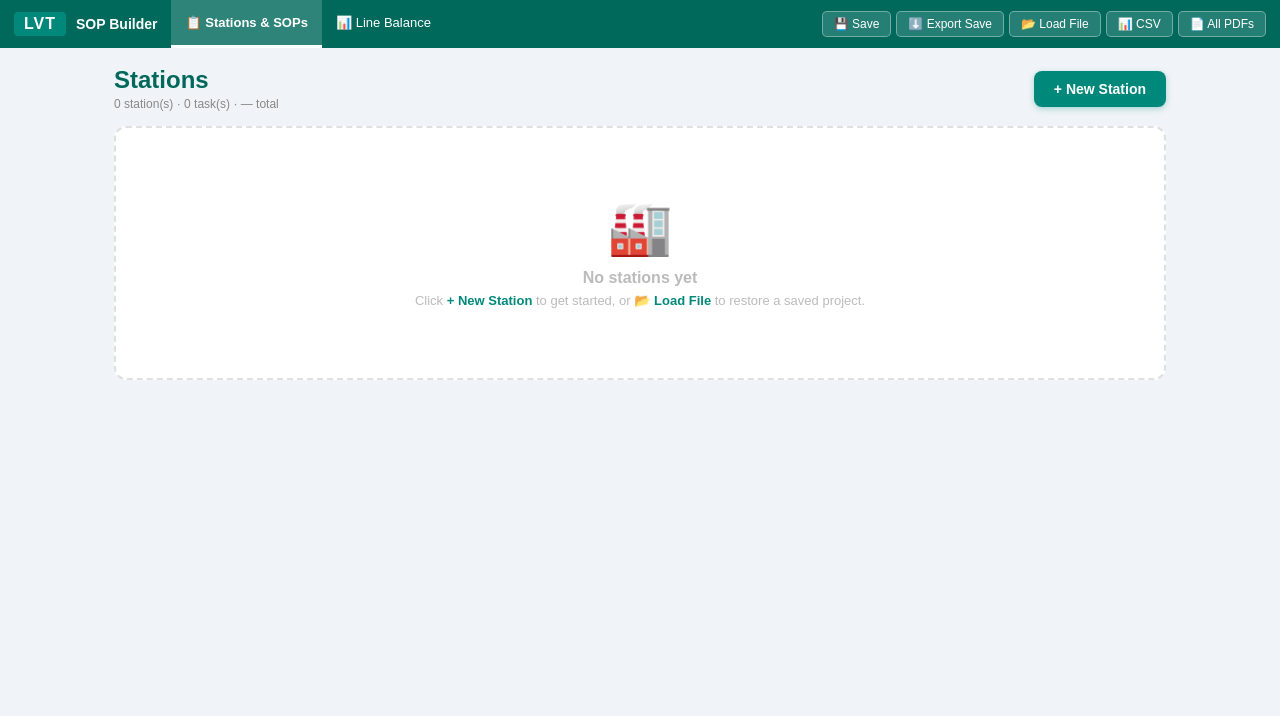
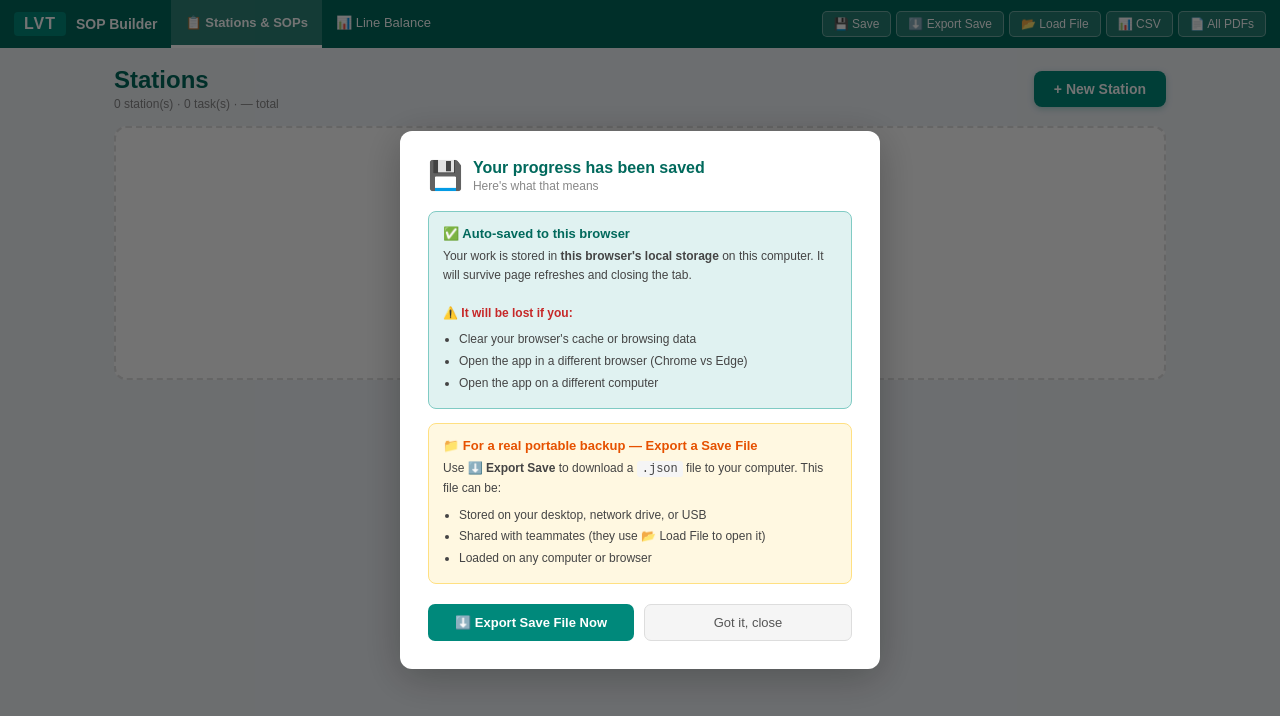
Before and after one commit to dentzelvt/lvt-sop-builder, a React (Vite) app: page / in a window 1280 px wide. Both pictures are taken after a click on the button "💾 Save". Shown: the top 716 px of the page. Built offline with nearby package versions, Linux system fonts and the light colour scheme.

Commit message:
Save info popup and pinned footer with page numbers

```diff
--- a/src/App.jsx
+++ b/src/App.jsx
@@ -94,9 +94,11 @@ const buildPrintHTML = (station, screen=false) => {
       ${extra}
     </table>`;
 
-  const ftr=(label)=>`<div class="footer">
-    <span>Live View Technologies &nbsp;|&nbsp; Revised By: ${safe(station.revisedBy)}</span>
-    <span>${label} &nbsp;|&nbsp; SOP ID: ${safe(station.sopId)} &nbsp;|&nbsp; Effective Date: ${today}</span>
+  const totalPages = 1 + station.tasks.length;
+  const ftr=(pageNum, label)=>`<div class="footer">
+    <span class="footer-left">Live View Technologies &nbsp;|&nbsp; Revised By: ${safe(station.revisedBy)}</span>
+    <span class="footer-center">Page ${pageNum} of ${totalPages}</span>
+    <span class="footer-right">${label} &nbsp;|&nbsp; SOP ID: ${safe(station.sopId)} &nbsp;|&nbsp; Effective Date: ${today}</span>
   </div>`;
 
   const drawRows=station.drawings.filter(d=>d.drawingNo||d.description)
@@ -105,7 +107,7 @@ const buildPrintHTML = (station, screen=false) => {
 
   const stImgs=(station.stationImages||[]).map(src=>`<img src="${src}" class="thumb"/>`).join("");
 
-  const cover=`<div class="page">${hdr()}
+  const cover=`<div class="page">${hdr()}<div class="page-content">
     <table class="bt" cellspacing="0">
       <tr><td colspan="4" class="sh">Purpose</td></tr>
       <tr><td colspan="4" class="content">${safe(station.purpose)}&nbsp;</td></tr>
@@ -119,7 +121,7 @@ const buildPrintHTML = (station, screen=false) => {
           <td colspan="2" class="content vtop"><strong>Revision Log</strong><br/>${safe(station.revisionLog)}&nbsp;</td></tr>
       <tr><td colspan="4" class="sh">General Notes</td></tr>
       <tr><td colspan="4" class="content">${safe(station.generalNotes)}${stImgs?"<br/>"+stImgs:""}&nbsp;</td></tr>
-    </table>${ftr("Page 1")}</div>`;
+    </table></div>${ftr(1, "")}</div>`;
 
   const taskPages=station.tasks.map((task)=>{
     const tImgs=(task.taskImages||[]).map(src=>`<img src="${src}" class="thumb"/>`).join("");
@@ -141,7 +143,7 @@ const buildPrintHTML = (station, screen=false) => {
         <td colspan="2" class="task-lbl" style="font-family:monospace">${safe(task.taskId)}</td>
         <td colspan="2" class="task-desc"><strong>${safe(task.description)}</strong></td>
       </tr>`)}
-      <table class="bt" cellspacing="0">
+      <div class="task-content"><table class="bt" cellspacing="0">
         <tr><td colspan="3" class="sh">General Task Notes (For Reference Only)</td></tr>
         <tr><td colspan="3" class="content notes-cell">${safe(task.generalNotes)}${tImgs?"<br/>"+tImgs:""}&nbsp;</td></tr>
         <tr>
@@ -154,8 +156,8 @@ const buildPrintHTML = (station, screen=false) => {
           <td class="step-time col-hdr">Time</td>
         </tr>
         ${stepRows||`<tr><td colspan="3" class="content">&nbsp;</td></tr>`}
-      </table>
-      ${ftr(`Task ${task.taskNo} of ${station.tasks.length}`)}
+      </table></div>
+      ${ftr(task.taskNo + 1, `Task ${task.taskNo} of ${station.tasks.length}`)}
     </div>`;
   }).join("");
 
@@ -165,18 +167,23 @@ const buildPrintHTML = (station, screen=false) => {
     body { background:#6b7280; padding: 32px 0; }
     .page, .task-block {
       width: 8.5in;
-      min-height: 11in;
+      height: 11in;
       margin: 0 auto 32px;
       padding: 0.5in;
       background: white;
       box-shadow: 0 4px 24px rgba(0,0,0,0.35);
       page-break-after: unset !important;
       page-break-before: unset !important;
-    }` : `
+      display: flex;
+      flex-direction: column;
+    }
+    .page-content, .task-content { flex: 1; }
+    ` : `
     @page { size:8.5in 11in portrait; margin:0.5in; }
     body { margin:0; padding:0; background:white; }
-    .page { page-break-after:always; }
-    .task-block { page-break-before:always; }`;
+    .page { page-break-after:always; display:flex; flex-direction:column; min-height:calc(11in - 1in); }
+    .task-block { page-break-before:always; display:flex; flex-direction:column; min-height:calc(11in - 1in); }
+    .page-content, .task-content { flex:1; }`;
 
   return `<!DOCTYPE html><html><head><meta charset="utf-8"/><title>SOP ${station.sopId}</title>
   <style>
@@ -216,8 +223,11 @@ const buildPrintHTML = (station, screen=false) => {
     .step-img-wrap{page-break-inside:avoid;}
 
     /* ── footer ── */
-    .footer{display:flex;justify-content:space-between;margin-top:8px;font-size:8pt;
-            color:#555;border-top:2px solid #00897b;padding-top:4px;}
+    .footer{display:grid;grid-template-columns:1fr auto 1fr;align-items:center;
+            margin-top:auto;padding-top:6px;font-size:8pt;color:#555;border-top:2px solid #00897b;}
+    .footer-left{text-align:left;}
+    .footer-center{text-align:center;font-weight:700;color:#00695c;font-size:9pt;}
+    .footer-right{text-align:right;}
   </style></head>
   <body>${cover}${taskPages}
   ${!screen?`<script>window.onload=()=>{setTimeout(()=>window.print(),400);}<\/script>`:""}
@@ -700,6 +710,58 @@ function LineBalance({ stations }) {
   );
 }
 
+// ─── Save Info Modal ──────────────────────────────────────────────────────────
+function SaveInfoModal({ onExport, onClose }) {
+  return (
+    <div style={{position:"fixed",inset:0,background:"rgba(0,0,0,0.55)",zIndex:2000,display:"flex",alignItems:"center",justifyContent:"center"}}>
+      <div style={{background:"white",borderRadius:12,padding:28,maxWidth:480,width:"90%",boxShadow:"0 8px 40px rgba(0,0,0,0.25)"}}>
+        <div style={{display:"flex",alignItems:"center",gap:10,marginBottom:18}}>
+          <span style={{fontSize:28}}>💾</span>
+          <div>
+            <div style={{fontWeight:700,fontSize:16,color:TEAL_DARK}}>Your progress has been saved</div>
+            <div style={{fontSize:12,color:"#888",marginTop:2}}>Here's what that means</div>
+          </div>
+        </div>
+        <div style={{background:TEAL_LIGHT,borderRadius:8,padding:14,marginBottom:14,border:"1px solid #80cbc4"}}>
+          <div style={{fontWeight:700,fontSize:13,color:TEAL_DARK,marginBottom:6}}>✅ Auto-saved to this browser</div>
+          <div style={{fontSize:12,color:"#444",lineHeight:1.6}}>
+            Your work is stored in <strong>this browser's local storage</strong> on this computer.
+            It will survive page refreshes and closing the tab.
+            <br/><br/>
+            <strong style={{color:"#c62828"}}>⚠️ It will be lost if you:</strong>
+            <ul style={{margin:"6px 0 0 16px",padding:0,lineHeight:1.8}}>
+              <li>Clear your browser's cache or browsing data</li>
+              <li>Open the app in a different browser (Chrome vs Edge)</li>
+              <li>Open the app on a different computer</li>
+            </ul>
+          </div>
+        </div>
+        <div style={{background:"#fff8e1",borderRadius:8,padding:14,marginBottom:20,border:"1px solid #ffe082"}}>
+          <div style={{fontWeight:700,fontSize:13,color:"#e65100",marginBottom:6}}>📁 For a real portable backup — Export a Save File</div>
+          <div style={{fontSize:12,color:"#444",lineHeight:1.6}}>
+            Use <strong>⬇️ Export Save</strong> to download a <code style={{background:"#f5f5f5",padding:"1px 5px",borderRadius:3}}>.json</code> file to your computer. This file can be:
+            <ul style={{margin:"6px 0 0 16px",padding:0,lineHeight:1.8}}>
+              <li>Stored on your desktop, network drive, or USB</li>
+              <li>Shared with teammates (they use 📂 Load File to open it)</li>
+              <li>Loaded on any computer or browser</li>
+            </ul>
+          </div>
+        </div>
+        <div style={{display:"flex",gap:10}}>
+          <button onClick={()=>{onExport();onClose();}}
+            style={{flex:1,background:TEAL,color:"white",border:"none",borderRadius:7,padding:"10px 0",cursor:"pointer",fontSize:13,fontWeight:700}}>
+            ⬇️ Export Save File Now
+          </button>
+          <button onClick={onClose}
+            style={{flex:1,background:"#f5f5f5",color:"#555",border:"1px solid #ddd",borderRadius:7,padding:"10px 0",cursor:"pointer",fontSize:13}}>
+            Got it, close
+          </button>
+        </div>
+      </div>
+    </div>
+  );
+}
+
 // ─── App ──────────────────────────────────────────────────────────────────────
 export default function App() {
   const [stations, setStations] = useState(()=>lsLoad()||[]);
@@ -707,6 +769,7 @@ export default function App() {
   const [tab,      setTab]      = useState("stations");
   const [preview,  setPreview]  = useState(null);
   const [saveMsg,  setSaveMsg]  = useState("");
+  const [showSaveInfo, setShowSaveInfo] = useState(false);
   const loadRef = useRef();
 
   useEffect(()=>{ lsSave(stations); },[stations]);
@@ -758,7 +821,7 @@ export default function App() {
         <div style={{flex:1}}/>
         <div style={{display:"flex",alignItems:"center",gap:5,padding:"8px 0"}}>
           {saveMsg&&<span style={{fontSize:11,color:"#a5d6a7",marginRight:4}}>{saveMsg}</span>}
-          <button onClick={()=>{lsSave(stations);flash("✓ Saved");}} style={{background:"rgba(255,255,255,0.15)",border:"1px solid rgba(255,255,255,0.35)",borderRadius:5,padding:"5px 11px",cursor:"pointer",fontSize:12,color:"white"}}>💾 Save</button>
+          <button onClick={()=>{lsSave(stations);setShowSaveInfo(true);}} style={{background:"rgba(255,255,255,0.15)",border:"1px solid rgba(255,255,255,0.35)",borderRadius:5,padding:"5px 11px",cursor:"pointer",fontSize:12,color:"white"}}>💾 Save</button>
           <button onClick={()=>{saveFile(stations);flash("✓ File downloaded");}} style={{background:"rgba(255,255,255,0.15)",border:"1px solid rgba(255,255,255,0.35)",borderRadius:5,padding:"5px 11px",cursor:"pointer",fontSize:12,color:"white"}}>⬇️ Export Save</button>
           <button onClick={()=>loadRef.current.click()} style={{background:"rgba(255,255,255,0.15)",border:"1px solid rgba(255,255,255,0.35)",borderRadius:5,padding:"5px 11px",cursor:"pointer",fontSize:12,color:"white"}}>📂 Load File</button>
           <input ref={loadRef} type="file" accept=".json" style={{display:"none"}} onChange={e=>{const f=e.target.files[0];if(!f)return;loadFile(f,loaded=>{setStations(loaded);setActive(null);flash("✓ Loaded");});e.target.value="";}}/>
@@ -801,6 +864,7 @@ export default function App() {
         )}
       </div>
       {preview&&<SOPPreview station={preview} onClose={()=>setPreview(null)}/>}
+      {showSaveInfo&&<SaveInfoModal onExport={()=>saveFile(stations)} onClose={()=>setShowSaveInfo(false)}/>}
     </div>
   );
 }
```
